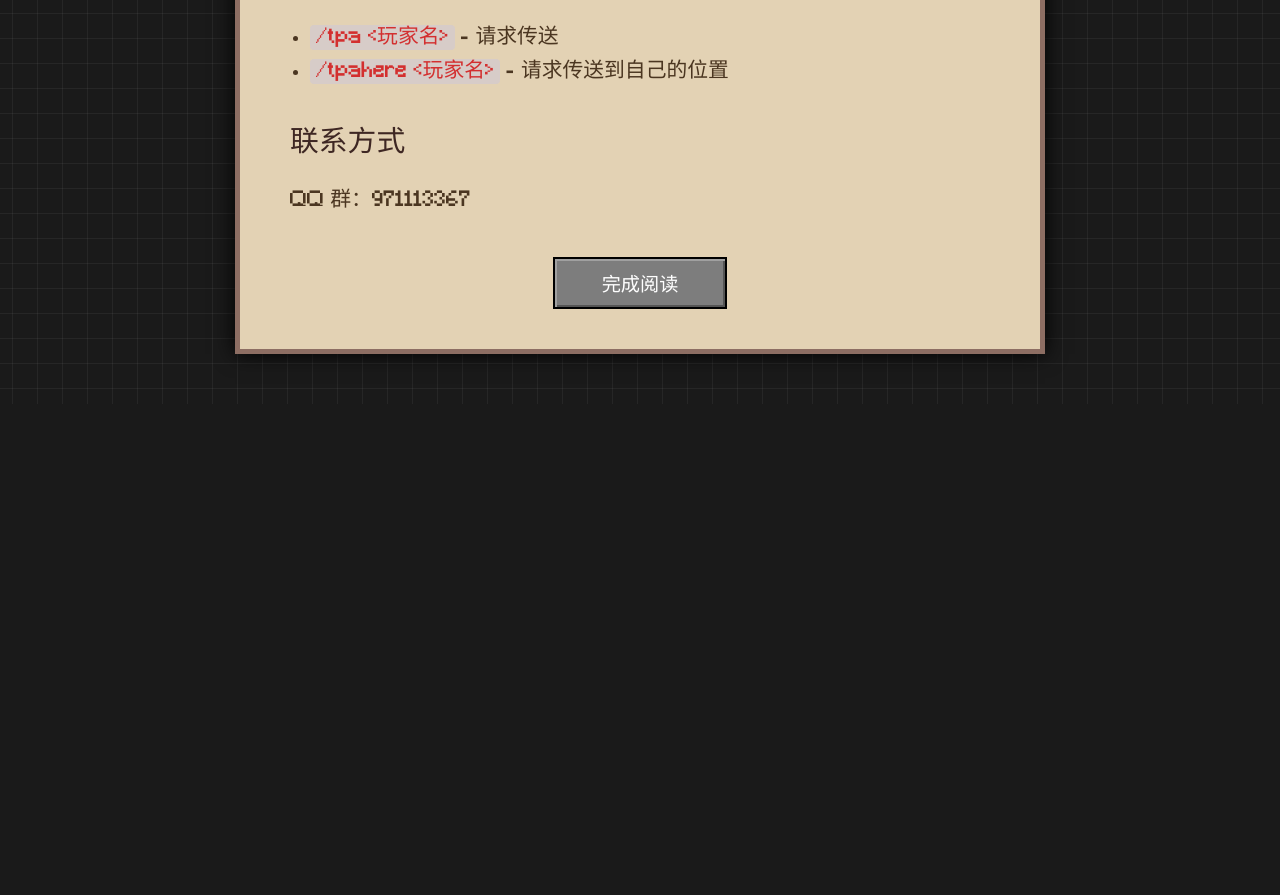
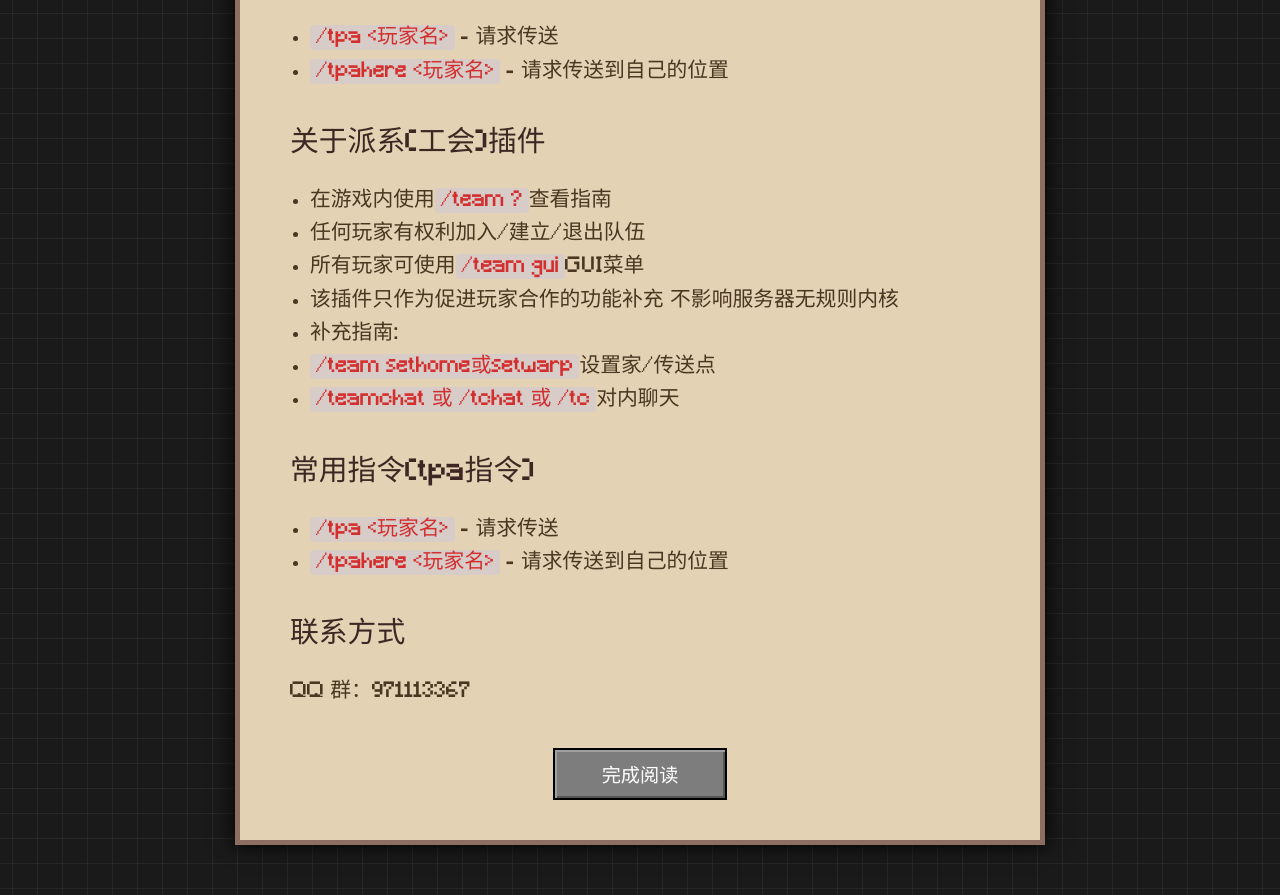
Before and after one commit to leokll/CleanServer-Website, a plain HTML site: page guide.html in a window 1280 px wide. Shown: the part 974-1869 px from the top of the page. Before the commit the page ends 1378 px from the top, so only its background shows below. Drawn offline with Linux system fonts and the light colour scheme.

Commit message:
Add files via upload

```diff
--- a/guide.html
+++ b/guide.html
@@ -109,6 +109,24 @@
             <li><code>/tpahere &lt;玩家名&gt;</code> - 请求传送到自己的位置</li>
         </ul>
 
+<h2>关于派系(工会)插件</h2>
+        <ul>
+            <li>在游戏内使用<code>/team ?</code>查看指南</li>
+            <li>任何玩家有权利加入/建立/退出队伍</li>
+            <li>所有玩家可使用<code>/team gui</code>GUI菜单</li>
+            <li>该插件只作为促进玩家合作的功能补充 不影响服务器无规则内核</li>
+            <li>补充指南:</li>
+            <li><code>/team sethome或setwarp</code>设置家/传送点</li>
+            <li><code>/teamchat 或 /tchat 或 /tc</code>对内聊天</li>
+
+        </ul>
+
+        <h2> 常用指令(tpa指令)</h2>
+        <ul>
+            <li><code>/tpa &lt;玩家名&gt;</code> - 请求传送</li>
+            <li><code>/tpahere &lt;玩家名&gt;</code> - 请求传送到自己的位置</li>
+        </ul>
+
         <h2>联系方式</h2>
         <p>QQ 群：971113367</p>
 
```
Also changed, not shown: news.html (+5 -0 lines).
